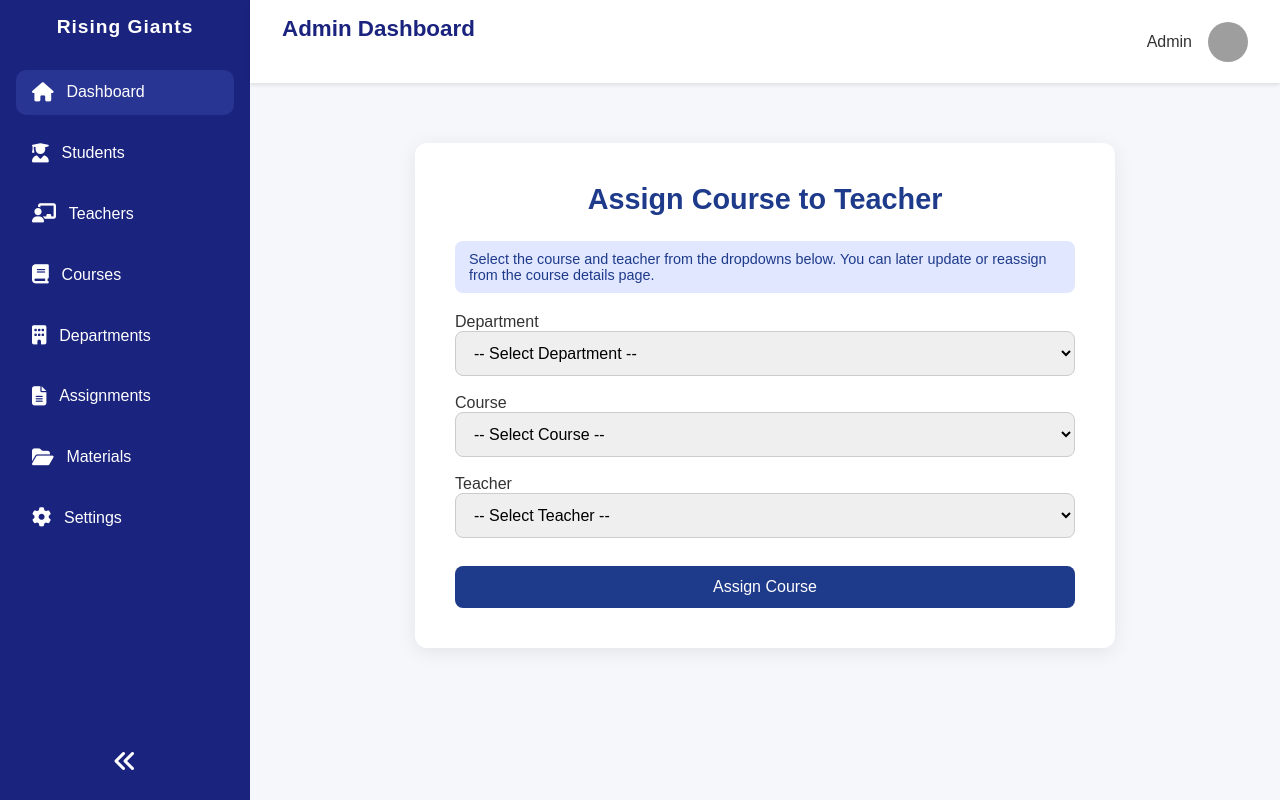
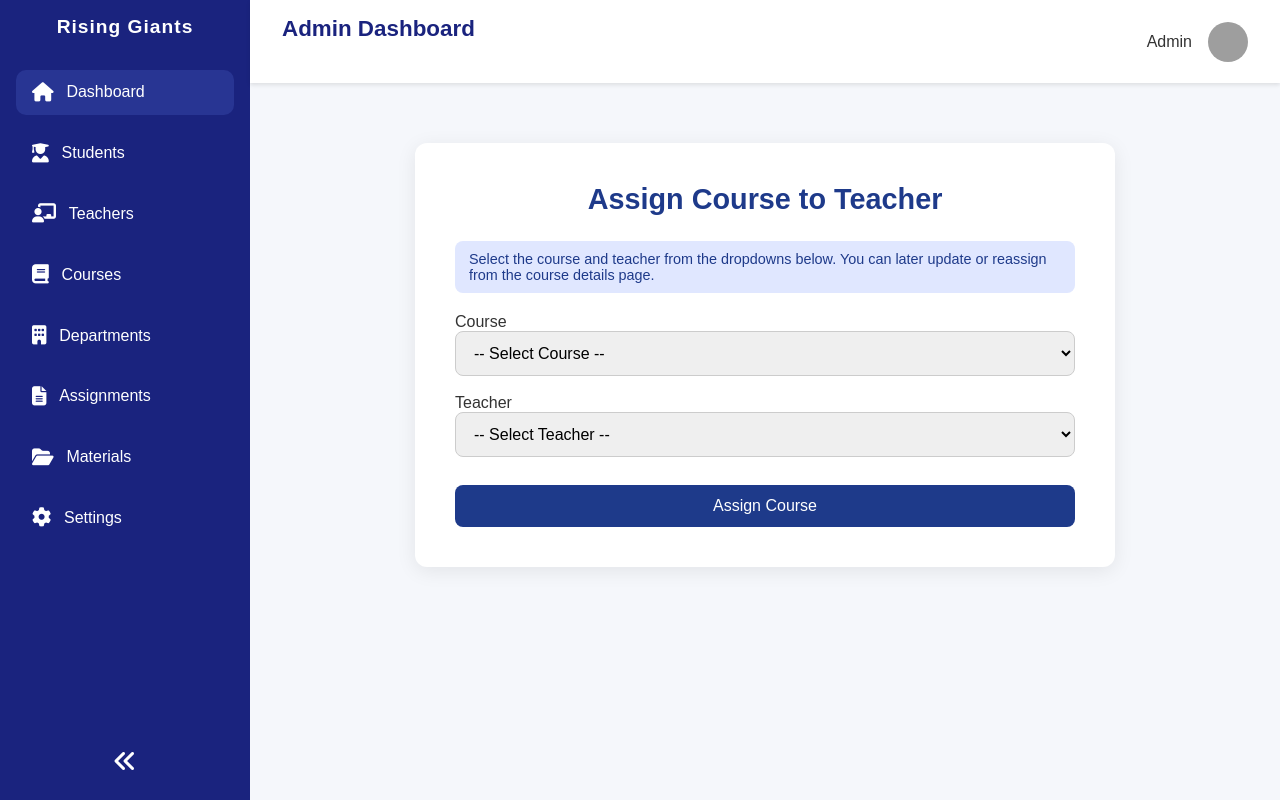
Before and after one commit to believeelikem/Student-Management-System, a Django app: page /dashboard/assign-course/ in a window 1280 px wide. Run offline with Django 5.2, Linux system fonts and the light colour scheme; data comes from the database, SQL or seed files in the repository; both versions use the stored data as it was after the commit; some libraries are stand-ins or nearby versions; grey boxes are pictures that could not be loaded.

Commit message:
optimized course creation and assignement logic

```diff
--- a/main/templates/main/admin_assign_course.html
+++ b/main/templates/main/admin_assign_course.html
@@ -23,15 +23,15 @@
     <form  action="#" method="POST">
         {% csrf_token %}
       <!-- Department -->
-      <div class="form-group">
+      <!-- <div class="form-group">
         <label for="department">Department</label>
         <select id="department" name="department" >
             <option value="">-- Select Department --</option>
             {% for department in departments %}
-            <option value="{{department.id}}">{{department}}</option>
+            <option value="{{department.id}}"{% if request.POST.department == department.id|stringformat:"s" %} selected {% endif %} >{{department}}</option>
             {% endfor %}
         </select>
-      </div>
+      </div> -->
 
       <!-- Course -->
       <div class="form-group">
@@ -52,7 +52,7 @@
         <select id="teacher" name="teacher" required>
           <option value="">-- Select Teacher --</option>
             {% for teacher in teachers %}
-            <option value="{{teacher.id}}">{{teacher}}</option>
+            <option value="{{teacher.id}}" {% if request.POST.teacher == teacher.id|stringformat:"s" %} selected {% endif %} >{{teacher}} </option>
             {% endfor %}
         </select>
       </div>
--- a/main/views.py
+++ b/main/views.py
@@ -85,41 +85,67 @@ def create_course(request):
             department  = form.cleaned_data.get("department")
             teacher = form.cleaned_data.get("teacher")
 
-            if name and not (department or course):
-                course = Course.objects.create(name= name,created_by = request.user)
-                print("1 set ")
+            print(f"name:{name},depaerment:{department},teacher:{teacher}")
 
-            elif name and department and not department:
-                department = Department.objects.get(name = department)
-                course = Course.objects.create(
-                    name= name,
+
+            if teacher:
+                if teacher.department.name.lower() == department.name.lower():
+                    Course.objects.create(
+                        name = name,
+                        department = department,
+                        created_by = request.user,
+                        teacher = teacher
+                    )
+                    messages.info(request,"Course Created successfuly")
+                else:
+                    form.add_error(None,f"Teacher is not in {department} department")
+
+            else:
+                Course.objects.create(
+                    name = name,
                     department = department,
-                    created_by = request.user
+                    created_by = request.user,
                 )
-                print("all 2 set")
 
-            elif all([name,department,teacher]):
-                teacher = User.objects.get(username = teacher)
-                if teacher.department == department:
-
-                    print("teacher is ",teacher)
-                    department = Department.objects.get(name = department)
-
-                    course = Course.objects.create(
-                        name = name,
-                        teacher = teacher,
-                        department = department,
-                        created_by = request.user
-                    )
-
-                else:
-                    form.add_error(None,"Teacher is not is not in associated department")
-
-            # course = form.save(commit=False)
-            # course.created_by = request.user
-            # course.save()
         else:
             print(form.errors)
+
+
+        #     if name and not (department or course):
+        #         course = Course.objects.create(name= name,created_by = request.user)
+        #         print("1 set ")
+
+        #     elif name and department and not department:
+        #         department = Department.objects.get(name = department)
+        #         course = Course.objects.create(
+        #             name= name,
+        #             department = department,
+        #             created_by = request.user
+        #         )
+        #         print("all 2 set")
+
+        #     elif all([name,department,teacher]):
+        #         teacher = User.objects.get(username = teacher)
+        #         if teacher.department == department:
+
+        #             print("teacher is ",teacher)
+        #             department = Department.objects.get(name = department)
+
+        #             course = Course.objects.create(
+        #                 name = name,
+        #                 teacher = teacher,
+        #                 department = department,
+        #                 created_by = request.user
+        #             )
+
+        #         else:
+        #             form.add_error(None,"Teacher is not is not in associated department")
+
+        #     # course = form.save(commit=False)
+        #     # course.created_by = request.user
+        #     # course.save()
+        # else:
+        #     print(form.errors)
 
     context = {
         "form":form,
@@ -130,57 +156,68 @@ def create_course(request):
 
 def assign_course(request):
     if request.method == "POST":
-        department_id = request.POST.get("department")
-        course_id = request.POST.get("course")
-        teacher_id = request.POST.get("teacher")
+        # department_id = request.POST.get("department") if request.POST["department"] else 0
+        course_id = request.POST.get("course") if request.POST["course"] else 0
+        teacher_id = request.POST.get("teacher") if request.POST["teacher"] else 0
 
-        if not department_id :
-            department_id = 0
-        if not course_id:
-            course_id = 0
-        if not teacher_id:
-            teacher_id = 0
+        course = Course.objects.filter(id = course_id).first()
+        teacher = User.objects.filter(id = teacher_id,role = "teacher").first()
+
+        if teacher and course:
+            if course.department == teacher.department:
+                course.teacher = teacher
+                course.save()
+            else:
+                messages.error(request,f"Teacher not in {course.department.name} department")
 
 
-        print(f"Dept. {department_id},course {course_id}, teacher {teacher_id}")
+        # if not department_id :
+        #     department_id = 0
+        # if not course_id:
+        #     course_id = 0
+        # if not teacher_id:
+        #     teacher_id = 0
 
-        print("This runs")
-        department = Department.objects.filter(id = department_id).first()
-        print(department)
-        course = Course.objects.filter(id = course_id).first()
-        print(course)
-        teacher = User.objects.filter(role = "teacher", id = teacher_id).first()
-        print(teacher)
 
-        if department:
+        # print(f"Dept. {department_id},course {course_id}, teacher {teacher_id}")
 
-            if course.department:
-                if course.department == department:
-                    if not course.teacher:
-                        if teacher.department == department:
-                            course.teacher = teacher
-                            course.save()
-                        else:
-                            messages.error(request,f"This teacher is not in  {department} department" )
-                    else:
-                        messages.error(request,"This course already has a teacher")
+        # print("This runs")
+        # department = Department.objects.filter(id = department_id).first()
+        # print(department)
+        # course = Course.objects.filter(id = course_id).first()
+        # print(course)
+        # teacher = User.objects.filter(role = "teacher", id = teacher_id).first()
+        # print(teacher)
 
-                else:
-                    messages.error(request,f"This course is not under the {department} department")
-            else:
-                messages.error(request, "Course has no Department assigned to it ")
-        else:
-            if course.department:
-                messages.error(request,"Course has no department")
+        # if department:
 
-                if course.department == teacher.department:
-                    course.teacher = teacher
-                    course.save()
-                else:
-                    messages.error(request,f"This teacher is not in department associated with course")
+        #     if course.department:
+        #         if course.department == department:
+        #             if not course.teacher:
+        #                 if teacher.department == department:
+        #                     course.teacher = teacher
+        #                     course.save()
+        #                 else:
+        #                     messages.error(request,f"This teacher is not in  {department} department" )
+        #             else:
+        #                 messages.error(request,"This course already has a teacher")
 
-            else:
-                messages.error(request, "Course has no department")
+        #         else:
+        #             messages.error(request,f"This course is not under the chosen department")
+        #     else:
+        #         messages.error(request, "Course has no Department assigned to it ")
+        # else:
+        #     if course.department:
+        #         messages.error(request,"Course has no department")
+
+        #         if course.department == teacher.department:
+        #             course.teacher = teacher
+        #             course.save()
+        #         else:
+        #             messages.error(request,f"This teacher is not in department associated with course")
+
+        #     else:
+        #         messages.error(request, "Course has no department")
 
     departments = Department.objects.all()
     courses = Course.objects.all()
```
Also changed, not shown: main/forms.py (+6 -4 lines), main/templates/main/admin_create_course.html (+8 -0 lines), db.sqlite3.
